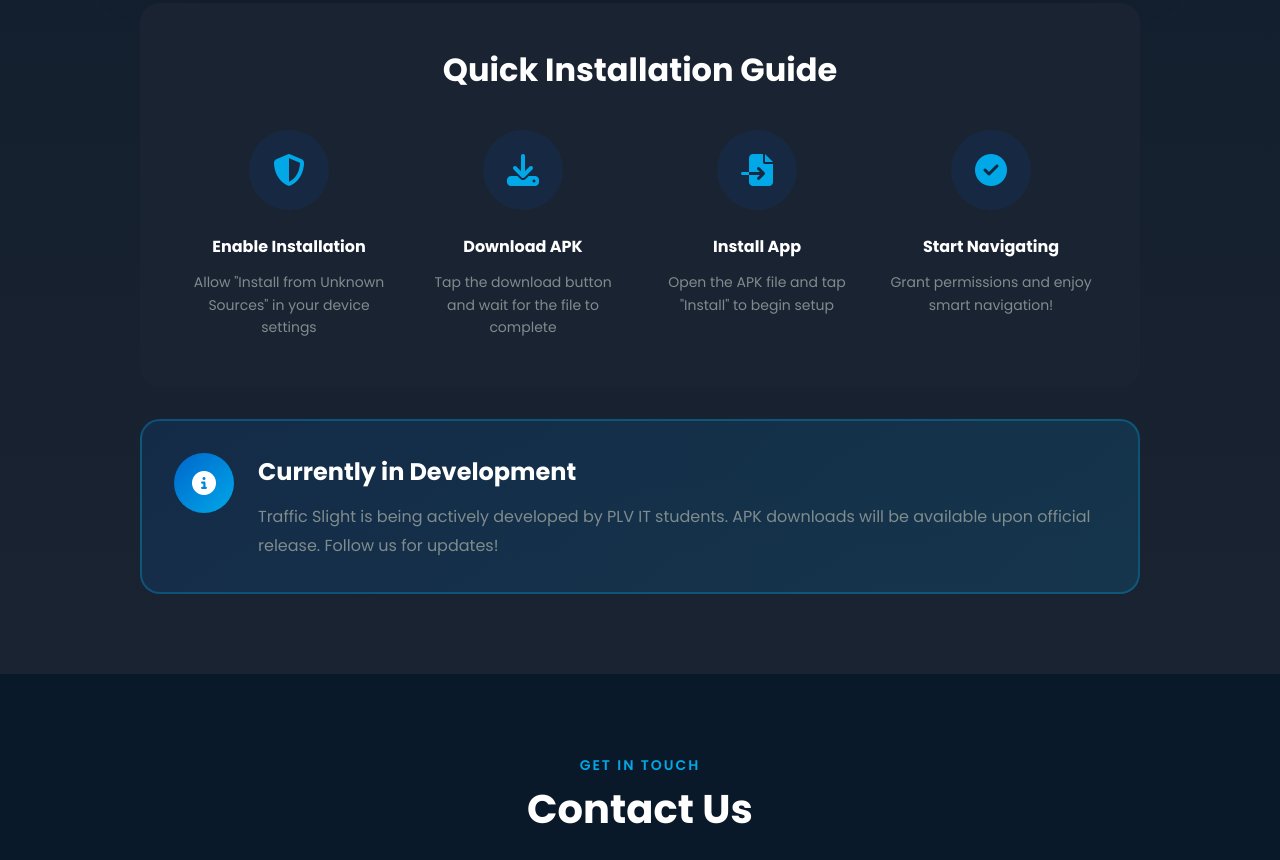
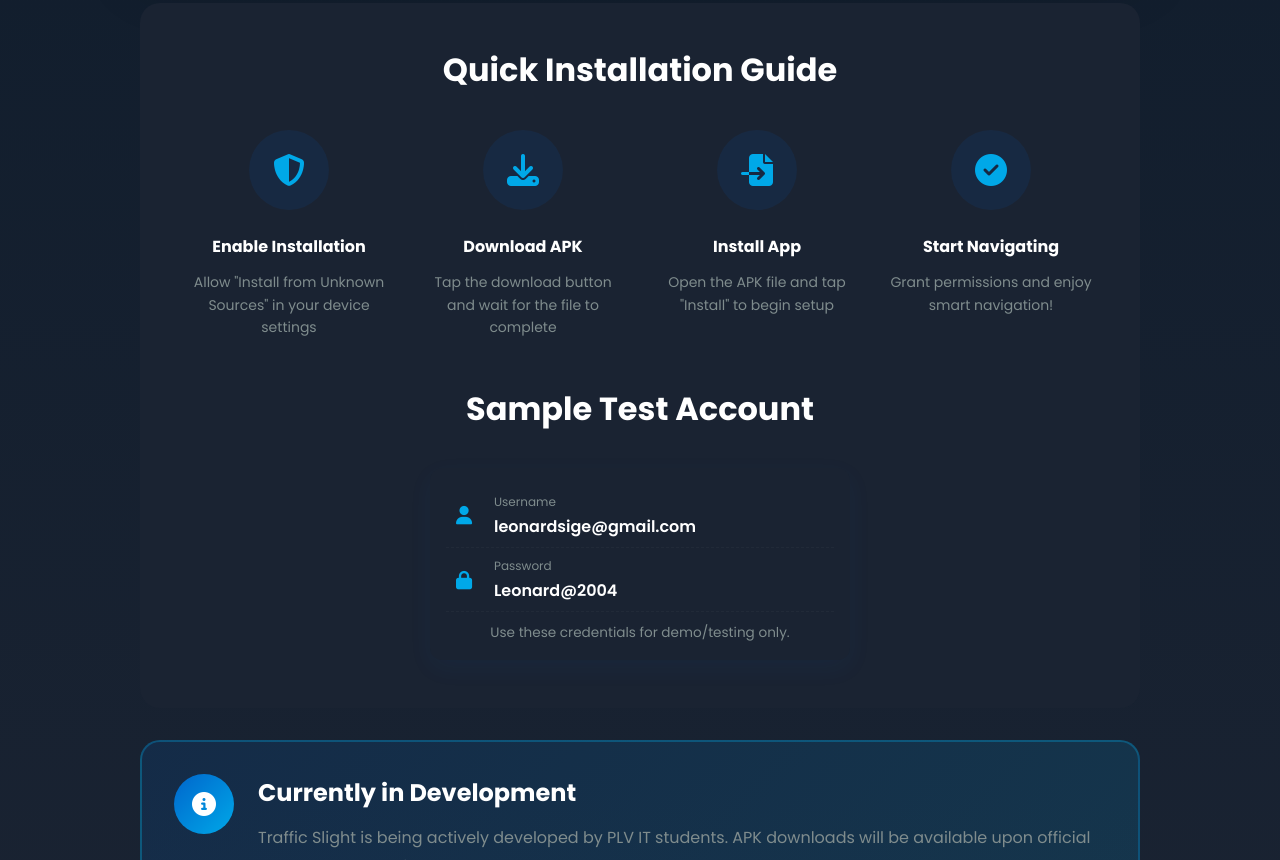
Before and after one commit to Totsickle/traffic-slight-web, a plain HTML site: page index.html in a window 1280 px wide. Shown: the part 6848-7708 px from the top of the page. Drawn offline with Linux system fonts and the light colour scheme.

Commit message:
update-4.0(Test-Account)

```diff
--- a/index.html
+++ b/index.html
@@ -434,7 +434,7 @@
                                     <i class="fas fa-hdd"></i>
                                     <div>
                                         <span class="stat__label">Size</span>
-                                        <span class="stat__value">~65 MB</span>
+                                        <span class="stat__value">~70 MB</span>
                                     </div>
                                 </div>
                                 <div class="stat__item">
@@ -496,6 +496,27 @@
                                 <h4>Start Navigating</h4>
                                 <p>Grant permissions and enjoy smart navigation!</p>
                             </div>
+                        </div>
+                        <br><br>
+                        <h3 class="steps__title">Sample Test Account</h3>
+                            <div class="sample-account" aria-label="Sample test account">
+                            <div class="sample-row">
+                                <i class="fas fa-user sample-icon" aria-hidden="true"></i>
+                                <div class="sample-credentials">
+                                    <label class="sample-label">Username</label>
+                                    <div class="sample-value">leonardsige@gmail.com</div>
+                                </div>
+                                </div>
+
+                            <div class="sample-row">
+                                <i class="fas fa-lock sample-icon" aria-hidden="true"></i>
+                                <div class="sample-credentials">
+                                    <label class="sample-label">Password</label>
+                                    <div class="sample-value">Leonard@2004</div>
+                                </div>
+                            </div>
+
+                            <small class="sample-note">Use these credentials for demo/testing only.</small>
                         </div>
                     </div>
 
--- a/styles.css
+++ b/styles.css
@@ -1420,6 +1420,55 @@ button {
     bottom: 2rem;
 }
 
+.sample-account{
+    background:var(--dark-card);
+    padding:1rem;
+    border-radius:12px;
+    max-width:420px;
+    margin:1rem auto 0;
+    color:var(--text-light);
+    box-shadow:0 8px 24px rgba(0,102,204,0.06);
+}
+.sample-row{
+    display:flex;
+    align-items:center;
+    gap:0.75rem;
+    padding:0.5rem 0;
+    border-bottom:1px dashed rgba(255,255,255,0.03);
+}
+.sample-row:last-child{ border-bottom:none; }
+.sample-icon{
+    font-size:1.15rem;
+    color:var(--secondary-color);
+    width:36px;
+    text-align:center;
+    flex:0 0 36px;
+}
+.sample-credentials{ flex:1; min-width:0; }
+.sample-label{
+    display:block;
+    font-size:0.75rem;
+    color:var(--text-gray);
+    margin-bottom:0.15rem;
+}
+.sample-value{
+    font-weight:600;
+    color:var(--text-light);
+    word-break:break-all;
+}
+.sample-note{
+    display:block;
+    color:var(--text-gray);
+    margin-top:0.6rem;
+    text-align:center;
+    font-size:0.85rem;
+}
+/* small screens */
+@media screen and (max-width:420px){
+    .sample-account{ padding:0.75rem; max-width:100%; }
+    .sample-icon{ width:30px; flex:0 0 30px; font-size:1rem; }
+}
+
 /* Responsive Design */
 @media screen and (max-width: 968px) {
     .container {
```
